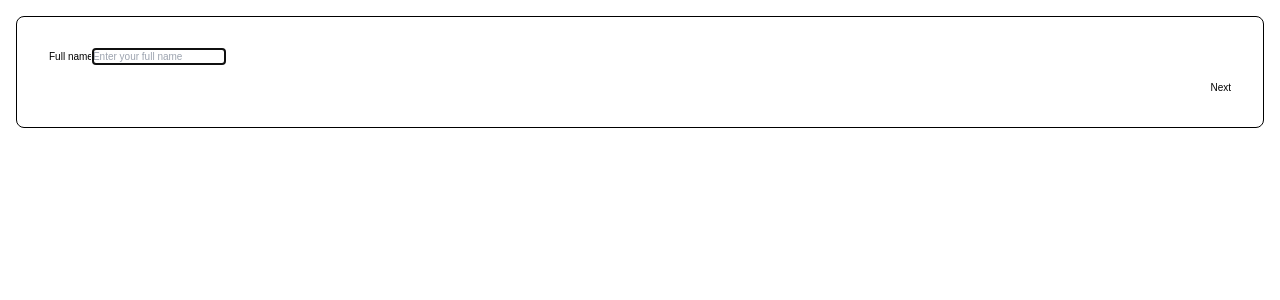
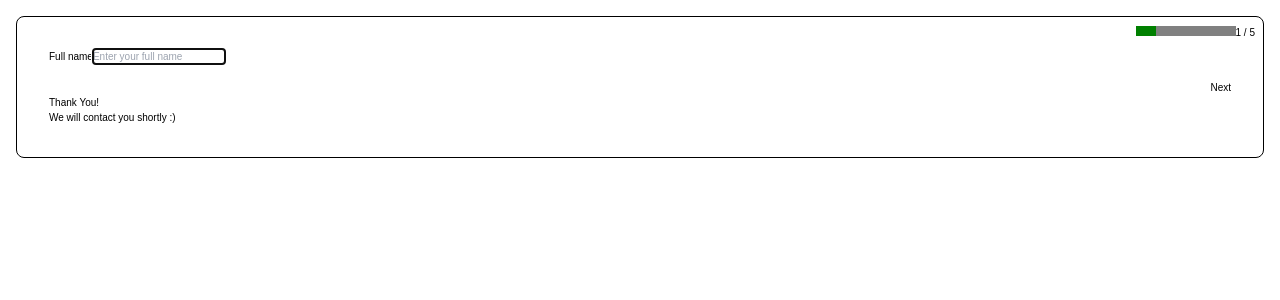
Before and after one commit to DarynaBb/tenant-form-app, a React (Vite) app: page /form in a window 1280 px wide. Shown: the top 300 px of the page. Built offline with nearby package versions, Linux system fonts and the light colour scheme.

Commit message:
input's validation added

```diff
--- a/src/components/EmailForm.tsx
+++ b/src/components/EmailForm.tsx
@@ -8,10 +8,10 @@ type EmailFormProps = UserData & {
 
 function EmailForm({email, updateFields}:EmailFormProps) {
   return (
-    <>
+    <div>
         <label htmlFor="">Email</label>
         <input autoFocus required type="text" placeholder="Enter your email" value={email} onChange={e => updateFields({email: e.target.value})}/>
-    </>
+    </div>
   )
 }
 
--- /dev/null
+++ b/src/components/ErrorWindow.tsx
@@ -0,0 +1,9 @@
+
+
+function ErrorWindow() {
+  return (
+    <p>Please, enter your data before the next question</p>
+  )
+}
+
+export default ErrorWindow
--- a/src/components/NameForm.tsx
+++ b/src/components/NameForm.tsx
@@ -8,10 +8,10 @@ type NameFormProps = UserData & {
 
 function NameForm({fullName, updateFields}: NameFormProps) {
   return (
-    <>
+    <div>
         <label htmlFor="">Full name</label>
         <input autoFocus required type="text" placeholder="Enter your full name" value={fullName} onChange={e => updateFields({fullName: e.target.value})}/>
-    </>
+    </div>
   )
 }
 
--- a/src/components/NumberForm.tsx
+++ b/src/components/NumberForm.tsx
@@ -14,7 +14,7 @@ function NumberForm({phone, updateFields}: NumberFormProps) {
   return (
     <>
         <p>Phone number</p>
-        <PhoneInput defaultCountry="de" placeholder="Enter your phone number" value={phone} onChange={(value) => updateFields({ phone: value })}/>
+        <PhoneInput required defaultCountry="de" disableDialCodePrefill={true} placeholder="Enter your phone number" value={phone} onChange={(value) => updateFields({ phone: value })}/>
     </>
   )
 }
--- a/src/components/SalaryForm.tsx
+++ b/src/components/SalaryForm.tsx
@@ -9,6 +9,7 @@ type SalaryFormProps = UserData & {
 function SalaryForm({salary, updateFields}:SalaryFormProps) {
   return (
     <fieldset>
+        <legend>Salary (per month, EUR):</legend>
         <div>
             <input type="radio" value="0-1000" checked={salary === "0-1000"} onChange={e => updateFields({salary: e.target.value})} />
             <label htmlFor="">0 - 1.000</label>
@@ -26,8 +27,8 @@ function SalaryForm({salary, updateFields}:SalaryFormProps) {
             <label htmlFor="">3.000 - 4.000</label>
         </div>
         <div>
-        <input type="radio" value="more-than-4000" checked={salary === "more-than-4000"} onChange={e => updateFields({salary: e.target.value})}/>
-            <label htmlFor="">Mehr als 4.000</label>
+        <input type="radio" value="More than 4000" checked={salary === "More than 4000"} onChange={e => updateFields({salary: e.target.value})}/>
+            <label htmlFor="">More than 4.000</label>
         </div>
     </fieldset>
   )
--- /dev/null
+++ b/src/components/SuccesWindow.tsx
@@ -0,0 +1,12 @@
+
+
+function SuccesWindow() {
+  return (
+    <div>
+        <p>Thank You!</p>
+        <p>We will contact you shortly :)</p>
+    </div>
+  )
+}
+
+export default SuccesWindow
--- a/src/components/Summary.tsx
+++ b/src/components/Summary.tsx
@@ -1,18 +1,54 @@
-type SummaryDataProps = {
+import { useState } from "react"
+import NumberForm from "./NumberForm"
+import NameForm from "./NameForm"
+import EmailForm from "./EmailForm"
+import SalaryForm from "./SalaryForm"
+
+
+type UserData = {
   fullName: string,
   email: string,
   phone: string,
   salary: string
 }
 
-function Summary({fullName, email, phone, salary}: SummaryDataProps) {
+type SummaryDataProps = UserData & {
+  updateFields: (fields: Partial<UserData>) => void
+}
+
+
+
+function Summary({fullName, email, phone, salary, updateFields}: SummaryDataProps) {
+  const [isEditing, setIsEditing] = useState(false);
+
+  const onClickHandler = () => {
+    isEditing ? setIsEditing(false) : setIsEditing(true);
+  }
+
   return (
     <section>
       <p>Check your information:</p>
-      <p>Your full name: {fullName}</p>
-      <p>Your email: {email}</p>
-      <p>Your phone number: {phone}</p>
-      <p>Your salary: {salary}</p>
+      {isEditing ?
+        <NameForm fullName={fullName} updateFields={updateFields} />
+        :
+        <p>Full name: {fullName}</p>
+      }
+      {isEditing ?
+        <EmailForm email={email} updateFields={updateFields} />
+        :
+        <p>Email: {email}</p>
+      }
+      {isEditing ?
+        <NumberForm phone={phone} updateFields={updateFields}/>
+        :
+        <p>Phone number: {phone}</p>
+      }
+      {isEditing ?
+        <SalaryForm salary={salary} updateFields={updateFields} />
+        :
+        <p>Salary: {salary}</p>
+      }
+      <p onClick={onClickHandler} className="bg-black w-[20px] h-[20px] rounded-full text-white">{isEditing ? "submit" : "edit"}</p>
     </section>
   )
 }
--- a/src/pages/Form.tsx
+++ b/src/pages/Form.tsx
@@ -1,10 +1,13 @@
 import { FormEvent, useEffect, useState } from "react"
 import { useMultiStepForm } from "../hooks/useMultistepForm"
+import { useNavigate } from 'react-router-dom';
 import NameForm from "../components/NameForm"
 import EmailForm from "../components/EmailForm"
 import NumberForm from "../components/NumberForm"
 import Summary from "../components/Summary"
 import SalaryForm from "../components/SalaryForm"
+import SuccesWindow from "../components/SuccesWindow"
+import ErrorWindow from "../components/ErrorWindow";
 
 type FormData = {
     fullName: string
@@ -25,6 +28,9 @@ function Form() {
     const savedData = localStorage.getItem("formData");
     return savedData ? JSON.parse(savedData) : INITIAL_DATA;
   });
+    const [isFinished, setIsFinished] = useState(false);
+    const navigate = useNavigate();
+    const [isSalarySelected, setIsSalarySelected] = useState<boolean | null>(null);
 
   useEffect(() => {
     localStorage.setItem("formData", JSON.stringify(data));
@@ -41,14 +47,27 @@ function Form() {
       <EmailForm {...data} updateFields={updateFields}/>,
       <NumberForm {...data} updateFields={updateFields}/>,
       <SalaryForm {...data} updateFields={updateFields}/>,
-      <Summary {...data} />
+      <Summary {...data} updateFields={updateFields}/>
 
     ])
 
     function onSubmit(e:FormEvent) {
         e.preventDefault();
+
         if (!isLastStep) return next();
-        alert ("Successfull Account Creation")
+        console.log(data.salary)
+        if (data.salary === "") {
+            alert("Please, select your salary before submitting")
+        } else {
+            setIsFinished(true);
+            setData(INITIAL_DATA);
+            setTimeout(() => {
+                navigate("/");
+                setIsFinished(false);
+            }, 1500);
+            setIsSalarySelected(null);
+        }
+
       }
 
   return (
@@ -61,14 +80,16 @@ function Form() {
         borderRadius: ".5rem",
         fontFamily: "Arial"
        }}>
-          <form onSubmit={onSubmit} action="">
+          <form className={isFinished ? "hidden" : "block"} onSubmit={onSubmit} action="">
             <div style={{position: "absolute", top: ".5rem", right: ".5rem"}}>
-            {/* <ul style={{display: "flex"}}>
-                        {steps.map((step, index) => (
-                          <li key={index}  className="">{index + 1}</li>
-                        ))}
-                      </ul> */}
-
+             <progress
+                      aria-label="loading"
+                      id="p02g"
+                      max={steps.length}
+                      value={currentStepIndex + 1}
+                      className="mr-[10px] ml-[10px] h-[10px] w-full overflow-hidden bg-slate-100 [&::-webkit-progress-bar]:bg-slate-100 [&::-webkit-progress-value]:bg-[#69CA61]"
+                    >{currentStepIndex + 1} / {steps.length}</progress>
+          {currentStepIndex + 1} / {steps.length}
         </div>
         {step}
         <div style={{ marginTop: "1rem", display: "flex", gap: ".5rem", justifyContent: "flex-end" }}>
@@ -76,6 +97,9 @@ function Form() {
           <button type="submit">{isLastStep ? "Finish" : "Next"}</button>
         </div>
       </form>
+      <div className={isFinished ? "block" : "hidden"}>
+            <SuccesWindow />
+        </div>
    </div>
   )
 }
```
